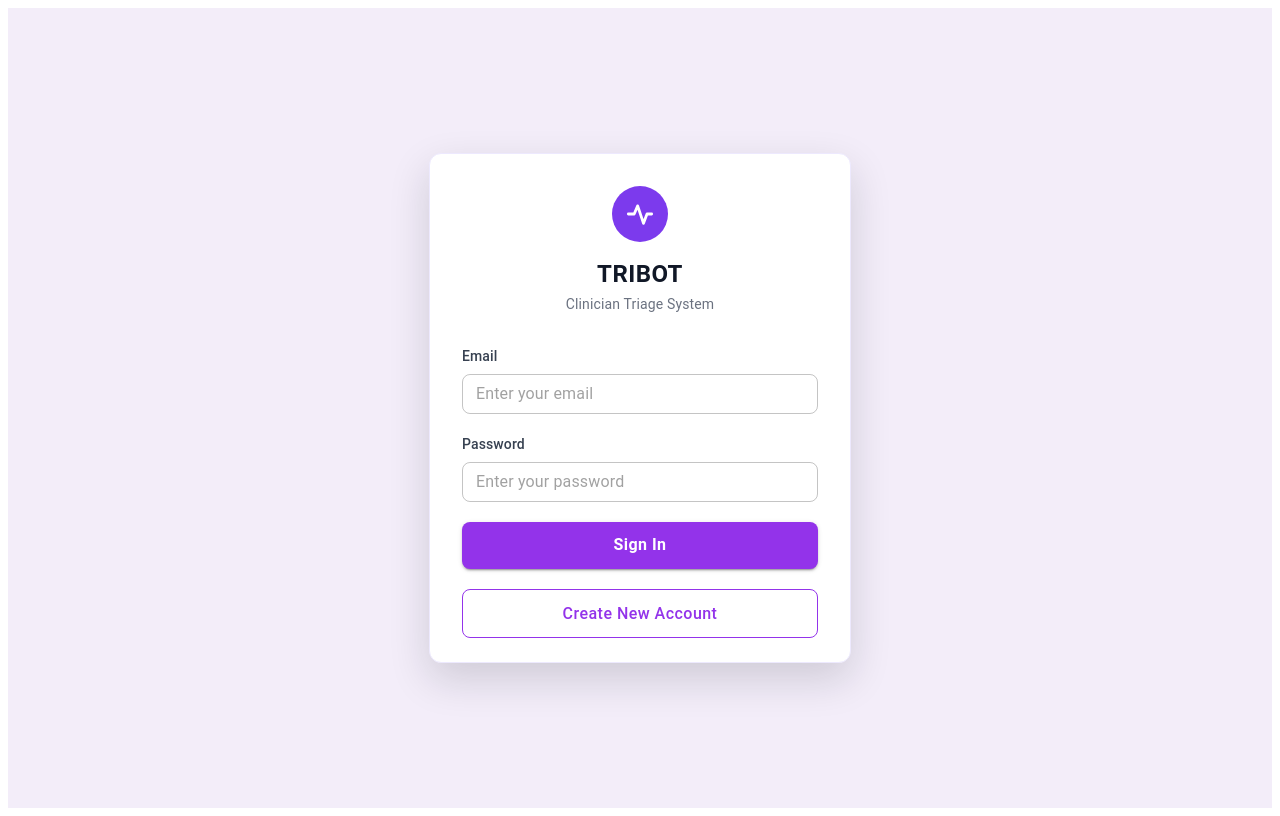
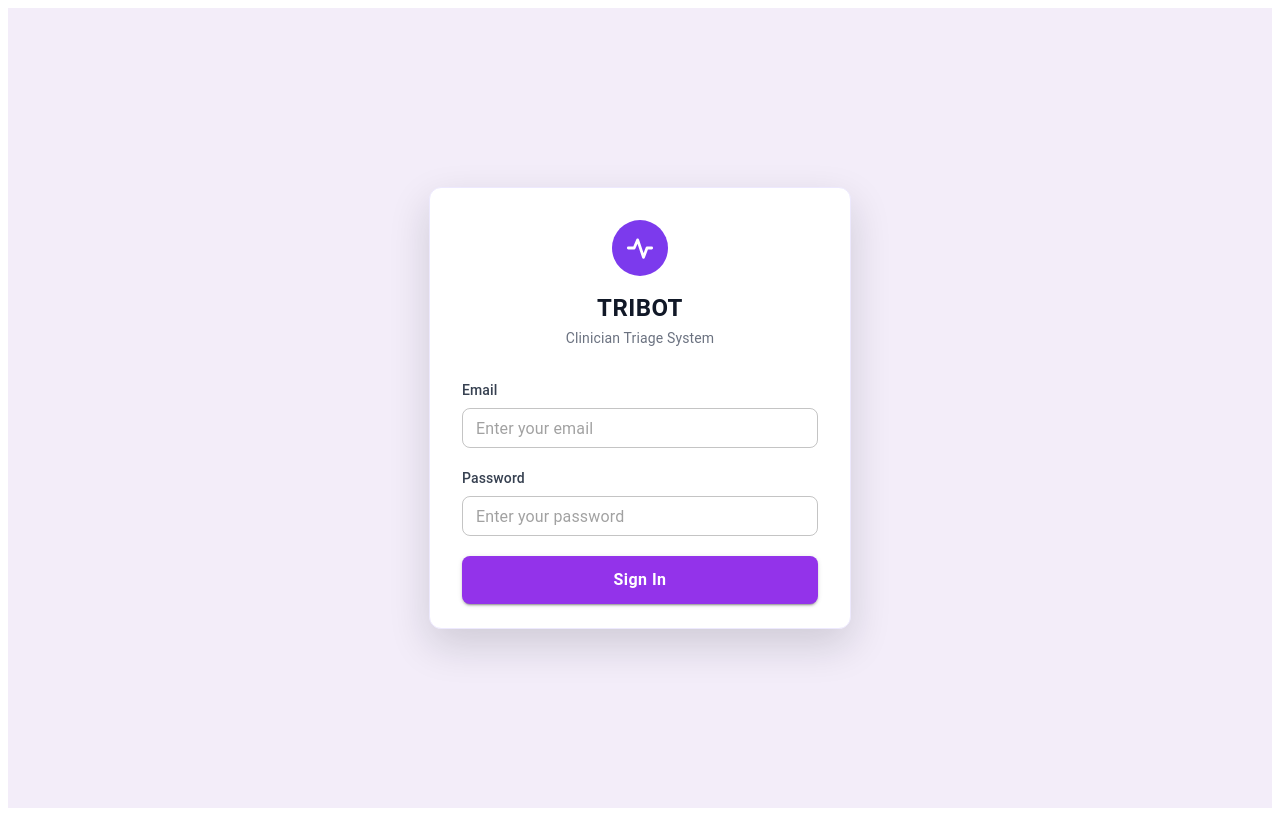
Before and after one commit to Divider-dggggt/Tribot, a React (Vite) app in the folder frontend/: page /login in a window 1280 px wide. Built offline with nearby package versions, Linux system fonts and the light colour scheme.

Commit message:
Remove current create-account functionality

```diff
--- a/frontend/src/App.tsx
+++ b/frontend/src/App.tsx
@@ -40,15 +40,6 @@ function App() {
             </RedirectIfAuthenticated>
           )}
         />
-        <Route
-          path="/create-account"
-          element={(
-            <RedirectIfAuthenticated>
-              <CreateAccountPage />
-            </RedirectIfAuthenticated>
-          )}
-        />
-
         <Route element={<RequireAuth />}>
           <Route element={<Layout />}>
             <Route path="/dashboard" element={<Dashboard />} />
--- a/frontend/src/pages/CaseForm.tsx
+++ b/frontend/src/pages/CaseForm.tsx
@@ -119,9 +119,9 @@ export const CaseForm = (): ReactElement => {
         safetyOverride: triageResult.severity_flagged,
         flaggedKeywords: triageResult.flagged_keywords,
         soapSummary: triageResult.soap_summary,
-      id: data.patientID,
-      name: data.patientName,
-      date: formatCaseDateTime(),
+        id: data.patientID,
+        name: data.patientName,
+        date: formatCaseDateTime(),
         priority: parseAtsToLevel(triageResult.ats_classification),
         confidence: normalizeConfidence(triageResult.confidence_score),
       details: data.details,
--- a/frontend/src/pages/LoginPage.tsx
+++ b/frontend/src/pages/LoginPage.tsx
@@ -185,29 +185,6 @@ export const LoginPage = (): ReactElement => {
               ) : null}
               {isSubmitting ? "Signing In..." : "Sign In"}
             </Button>
-
-            <Button
-              type="button"
-              fullWidth
-              variant="outlined"
-              onClick={() => navigate("/create-account")}
-              sx={{
-                textTransform: "none",
-                borderRadius: 2,
-                mt: 2.5,
-                py: 1.2,
-                fontSize: "1rem",
-                fontWeight: 500,
-                color: "#9333ea",
-                borderColor: "#9333ea",
-                "&:hover": {
-                  borderColor: "#7e22ce",
-                  backgroundColor: "#faf5ff",
-                },
-              }}
-            >
-              Create New Account
-            </Button>
           </Box>
         </CardContent>
       </Card>
```
